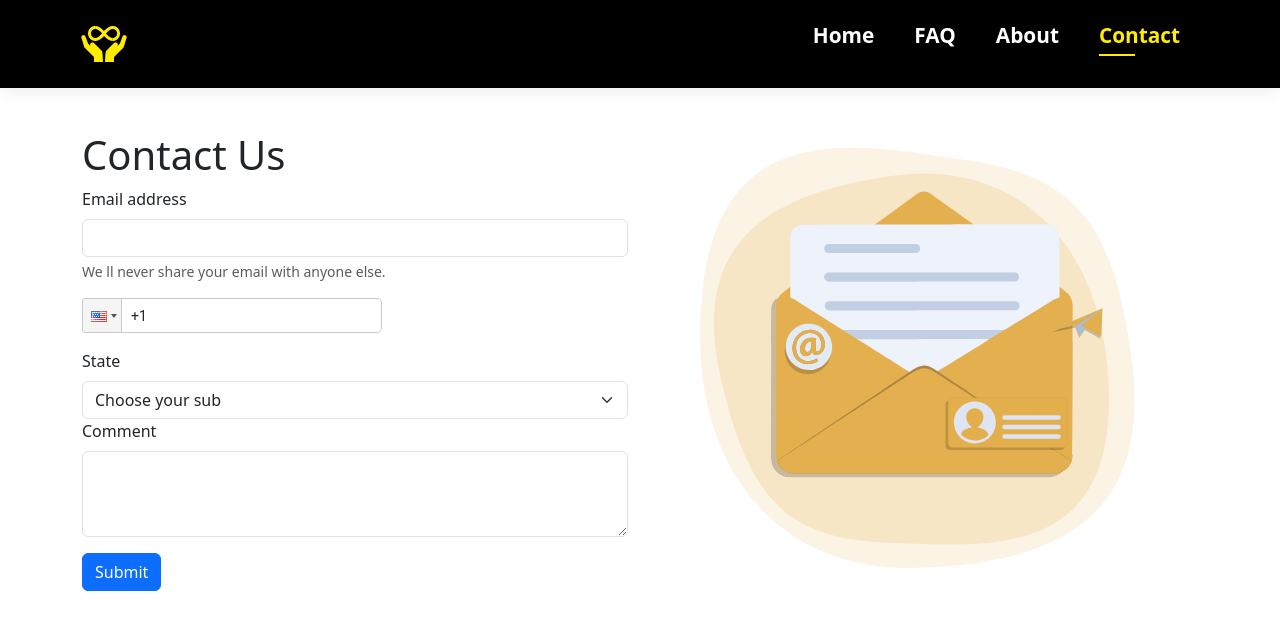
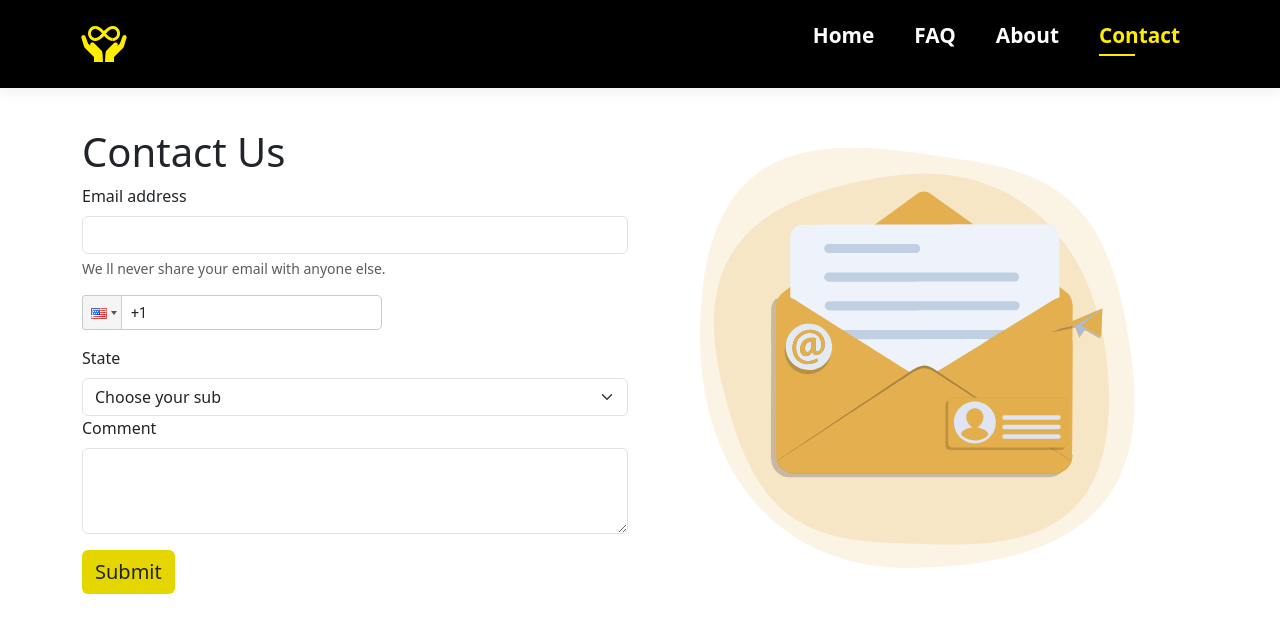
Before and after one commit to mohovic0/projectiptv, a Next.js app: page /contact in a window 1280 px wide. Shown: the top 632 px of the page. Built offline with nearby package versions, Linux system fonts and the light colour scheme.

Commit message:
end of front end contact

```diff
--- a/pages/contact/Contact.module.css
+++ b/pages/contact/Contact.module.css
@@ -0,0 +1,7 @@
+.btnSub{
+    font-size: 20px;
+    background-color:  #e6d600;
+}
+.btnSub:hover{
+    background-color: #e3af4d;
+}
--- a/pages/contact/index.js
+++ b/pages/contact/index.js
@@ -62,7 +62,7 @@ function Contact() {
                             <label htmlFor="exampleFormControlTextarea1" className="form-label">Comment</label>
                             <textarea className="form-control" id="exampleFormControlTextarea1" rows="3"></textarea>
                           </div>
-                          <button type="submit" className="btn btn-primary">Submit</button>
+                          <button type="submit" className={`btn ${styles.btnSub} `}>Submit</button>
                       </form>
                 </div>
                 <div className="col-12 col-lg-6">
```
